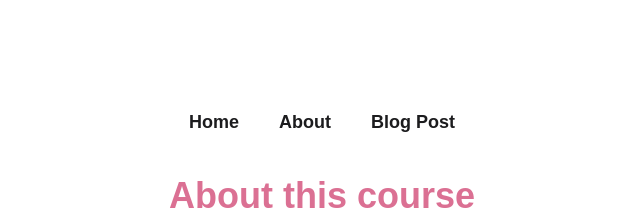
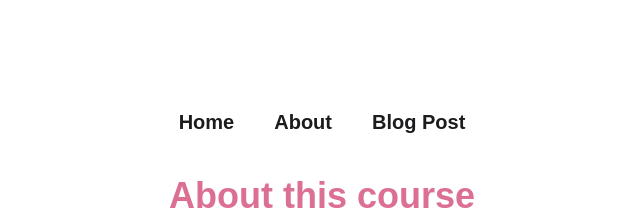
Before and after one commit to KaritaLaine/Fundamentals-of-Next.js, a Next.js app in the folder 1-next.js-basics/: page /about in a window 1280 px wide. Shown: the part 214-424 px from the top of the page, without its empty margins (318-958 px from the left). Built offline with nearby package versions, Linux system fonts and the light colour scheme.

Commit message:
style: adjust nav links font size

```diff
--- a/1-next.js-basics/app/components/navigation.js
+++ b/1-next.js-basics/app/components/navigation.js
@@ -14,7 +14,7 @@ const Navigation = () => {
 					<li key={link.href}>
 						<Link
 							href={link.href}
-							className="text-lg font-semibold border-b-2 border-white transition-colors hover:border-pink-400"
+							className="text-xl font-semibold border-b-2 border-white transition-colors hover:border-pink-400"
 						>
 							{link.label}
 						</Link>
```
